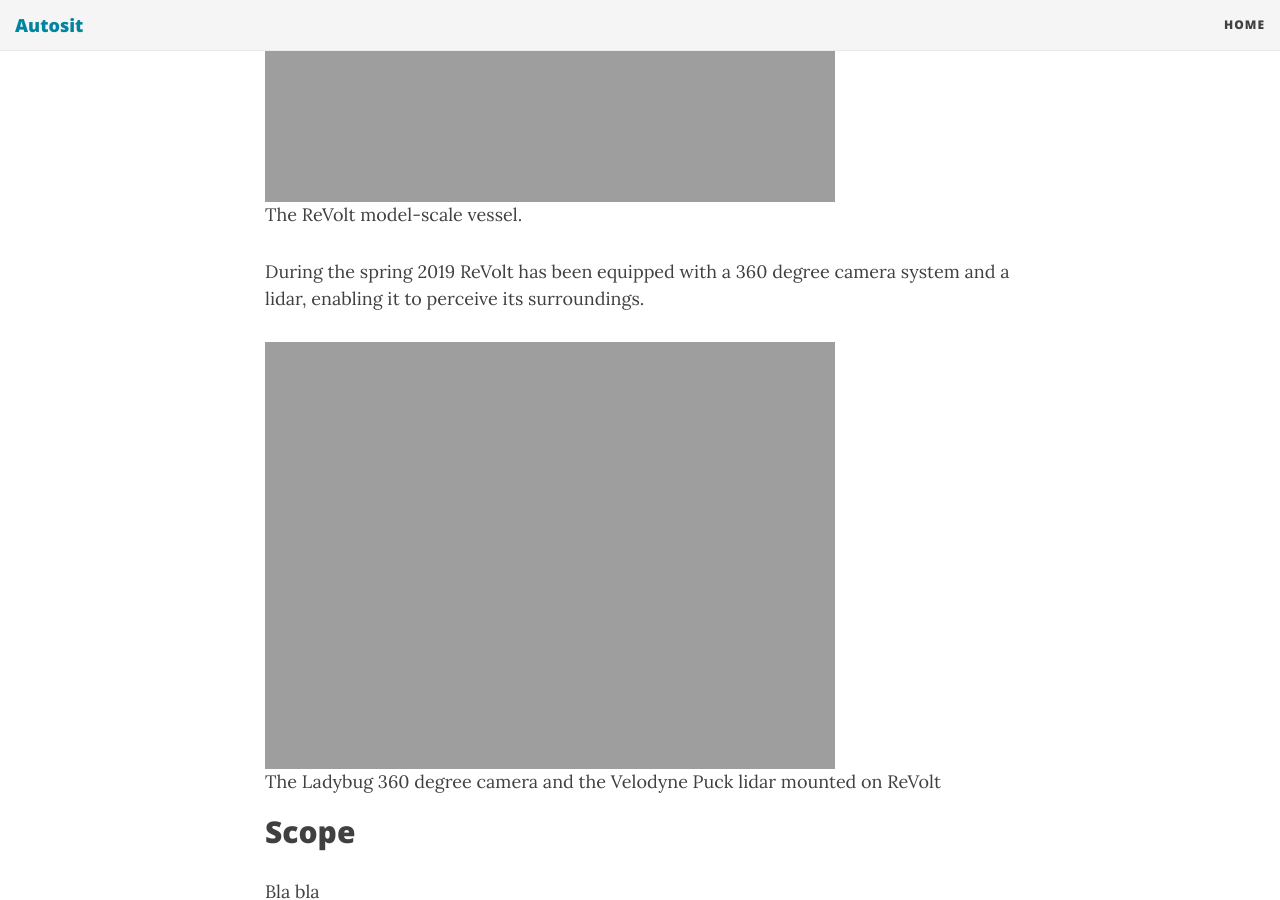
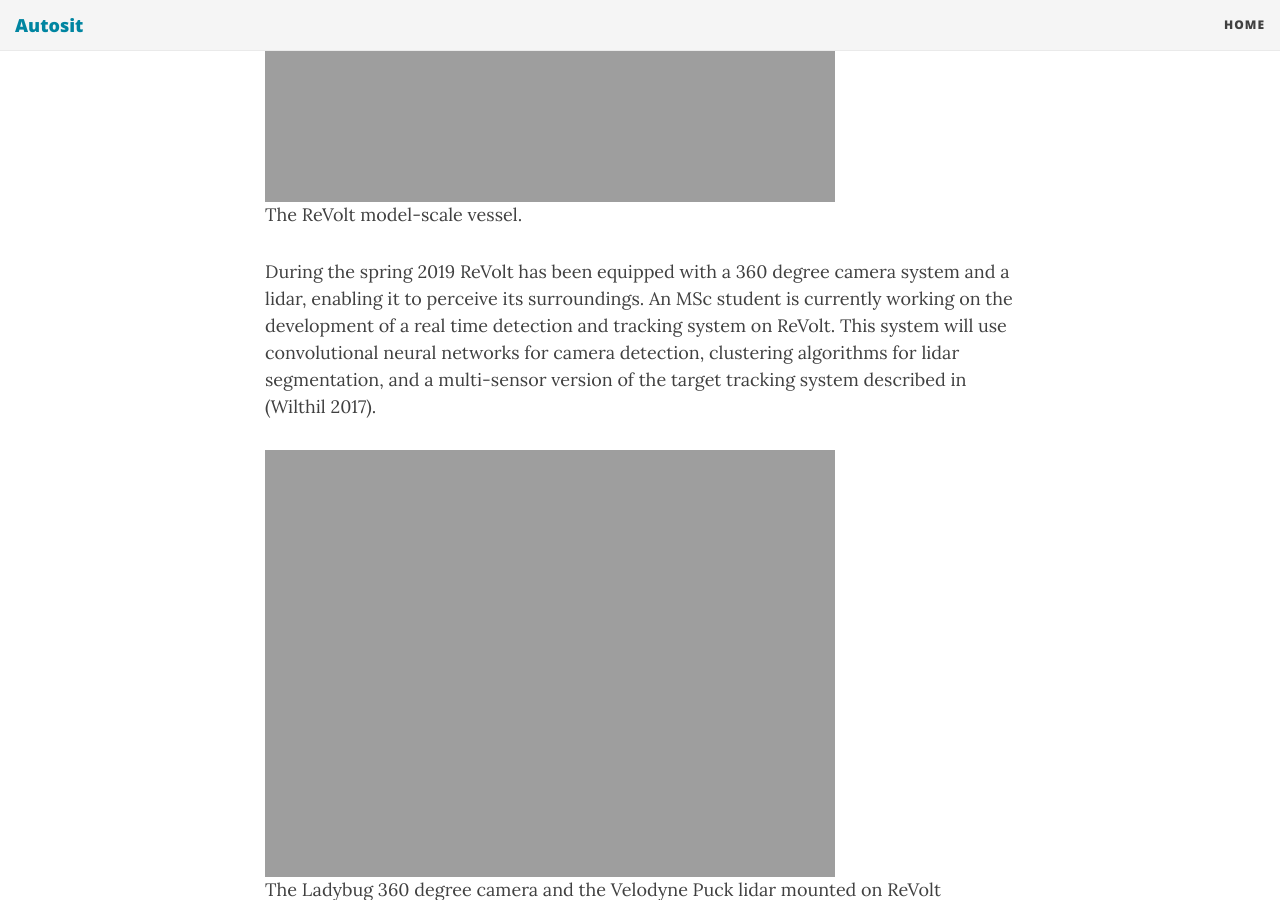
Before and after one commit to autosit/autosit.github.io, a Jekyll site: the page built from _posts/2019-04-26-revolt-sf.md, in a window 1280 px wide and 900 px high, scrolled down 694 px. Built offline with Jekyll 4.4.1, drawn with Linux system fonts in a browser that asks for light colours; nearby versions of some CDN libraries; some of the changed text lies outside the part shown.

Commit message:
more on revolt sf

```diff
--- a/_posts/2019-04-26-revolt-sf.md
+++ b/_posts/2019-04-26-revolt-sf.md
@@ -11,6 +11,8 @@ A 1:20 scale model of the ReVolt has been built to explore and demonstrate the v
 | The ReVolt model-scale vessel. |
 
 During the spring 2019 ReVolt has been equipped with a 360 degree camera system and a lidar, enabling it to perceive its surroundings.
+An MSc student is currently working on the development of a real time detection and tracking system on ReVolt.
+This system will use convolutional neural networks for camera detection, clustering algorithms for lidar segmentation, and a multi-sensor version of the target tracking system described in (Wilthil 2017).
 
 |<img src="{{site.url}}/assets/ladybugpuck.png" width="570"> |
 | The Ladybug 360 degree camera and the Velodyne Puck lidar mounted on ReVolt  |
@@ -39,3 +41,5 @@ The project work aims to be extended into a master thesis for the spring of 2020
 Main supervisor [Edmund F. Brekke](http://www.ntnu.no/ansatte/edmundfo)
 
 ## References
+
+* Wilthil, Flåten & Brekke (2017): "A target tracking system for ASV collision avoidance based on the PDAF", in Sensing and Control for Autonomous Vehicles, Springer.
```
